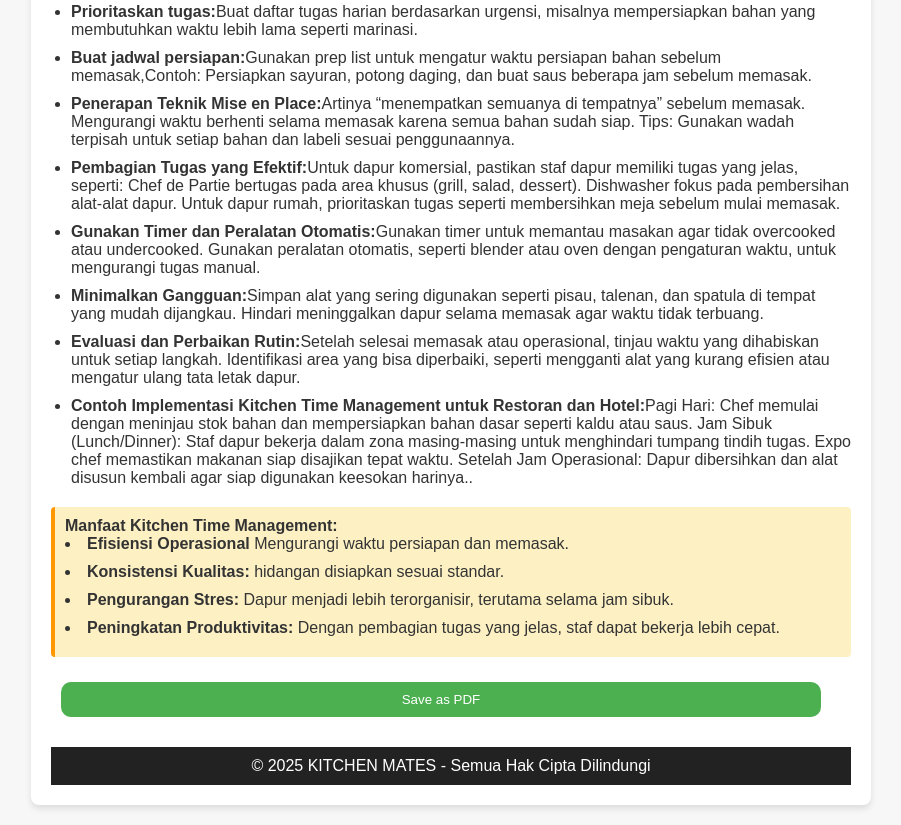
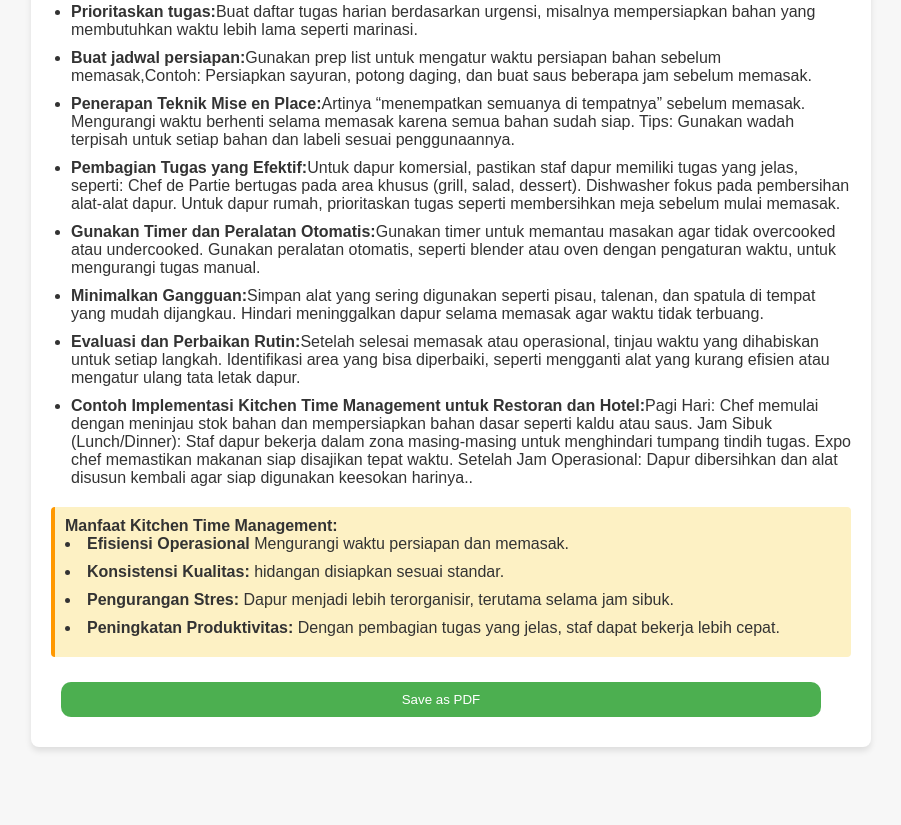
Before and after one commit to Arif22-A/tipsAndTrick, a plain HTML site: page index.html in a window 1280 px wide. Shown: the part 2945-3770 px from the top of the page, without its empty margins (189-1090 px from the left). After the commit the page ends 3712 px from the top, so only its background shows below. Drawn offline with Linux system fonts and the light colour scheme.

Commit message:
Update index.html

```diff
--- a/index.html
+++ b/index.html
@@ -230,9 +230,6 @@
         </div>
         <button onclick="saveAsPDF()">Save as PDF</button>
         <div>
-            <footer>
-                © 2025 KITCHEN MATES - Semua Hak Cipta Dilindungi
-            </footer>
         </div>
     </div>
     <script>
```
